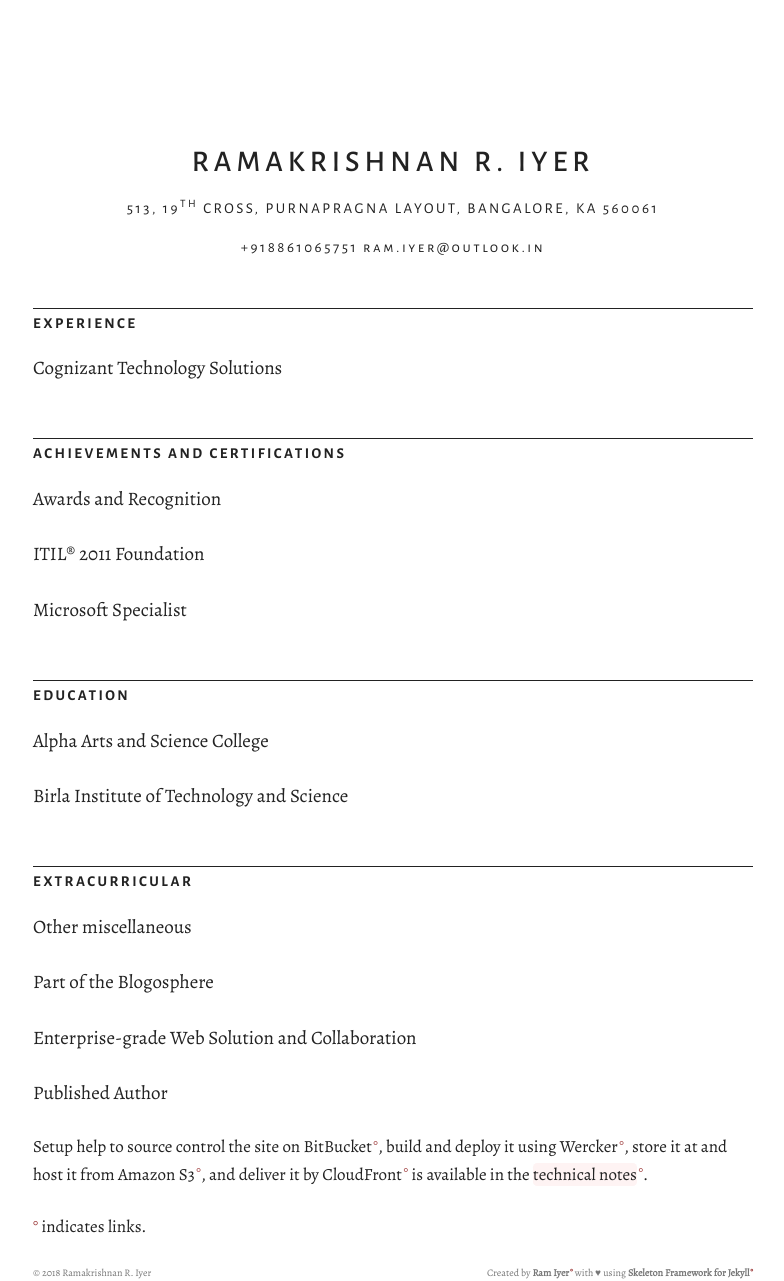
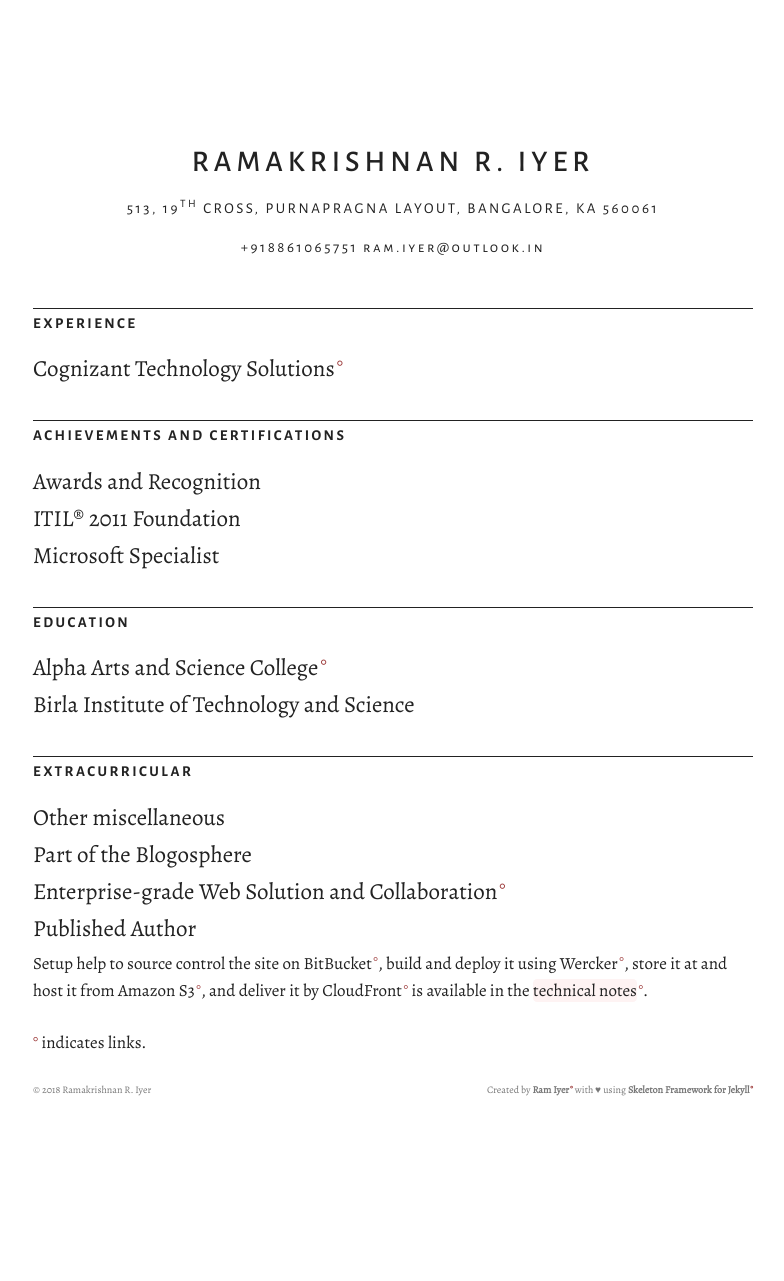
Before and after one commit to theramiyer/resume, a Jekyll site: the page built from index.html, in a window 1280 px wide. Shown: the whole page, without its empty margins (247-1031 px from the left). Built offline with Jekyll 4.4.1, drawn with Linux system fonts in a browser that asks for light colours; nearby versions of some CDN libraries; after the commit the page ends 1098 px from its top, so only the background shows below that.

Commit message:
Properly show the item names, add url when applicable

```diff
--- a/index.html
+++ b/index.html
@@ -25,9 +25,15 @@
             <a href="#{{ name }}">{% if section.displayname %}{{ section.displayname }}{% else %}{{ name }}{% endif %}</a>
           </div>
           {% for item in site.[name] %}
-            <p>
-              {{ item.title }}
-            </p>
+            <div class="nine-columns">
+              <div class="org">
+                {% if item.more %}
+                  <a href="{{ item.url }}">{{ item.title }}</a>
+                {% else %}
+                  {{ item.title }}
+                {% endif %}
+              </div>
+            </div>
           {% endfor %}
         </div>
       {% endif %}
```
